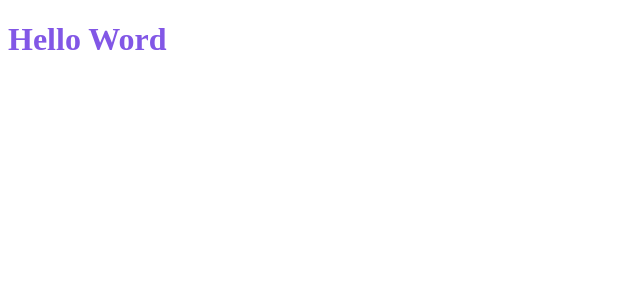
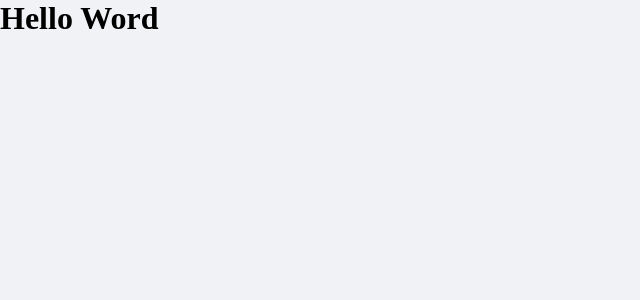
Before and after one commit to Joaopsguimaraes/dtMoney-rocketseat, a React (Vite) app: page / in a window 1280 px wide. Shown: the top 300 px of the page, without its empty margins (0-640 px from the left). Built offline with nearby package versions, Linux system fonts and the light colour scheme.

Commit message:
configurando globalStyle

```diff
--- a/index.html
+++ b/index.html
@@ -3,6 +3,7 @@
   <head>
     <meta charset="UTF-8" />
     <meta name="viewport" content="width=device-width, initial-scale=1.0" />
+    <link rel="shortcut icon" href="favicon.png" type="image/png" />
     <title>DtMoney</title>
   </head>
   <body>
--- a/src/App.tsx
+++ b/src/App.tsx
@@ -1,10 +1,10 @@
-import styled from "styled-components";
+import { GlobalStyle } from "./style/global";
 
-const Title = styled.h1`
-  font-size: 2rem;
-  color: #8257e6;
-`
-
-export function App(){
-  return <Title>Hello Word</Title>
+export function App() {
+  return (
+    <div>
+      <GlobalStyle />
+      <h1>Hello Word</h1>
+    </div>
+  );
 }
--- /dev/null
+++ b/src/style/global.ts
@@ -0,0 +1,42 @@
+import { createGlobalStyle } from "styled-components";
+
+export const GlobalStyle = createGlobalStyle`
+    :root{
+        --background: #f0f2f5;
+        --red: #E52E4D;
+        --blue: #5429CC;
+        --blue-light: #6933FF;
+        --text-title: #363F5F;
+        --text-body: #969CB3;
+        --shape: #FFFFFF;
+    }
+
+    *{
+        margin:0;
+        padding:0;
+        box-sizing: border-box;
+    }
+
+    html{
+        @media (max-width: 1080px){
+            font-size: 93.75%;
+        }
+        @media (max-width:720px){
+            font-size: 87.5%;
+        }
+    }
+
+    body{
+        background: var(--background);
+        --webkit-font-smoothing: antialiased;
+    }
+
+    button{
+        cursor: pointer;
+    }
+
+    [disabled]{
+        opacity: .6;
+        cursor: not-allowed;
+    }
+`;
```
